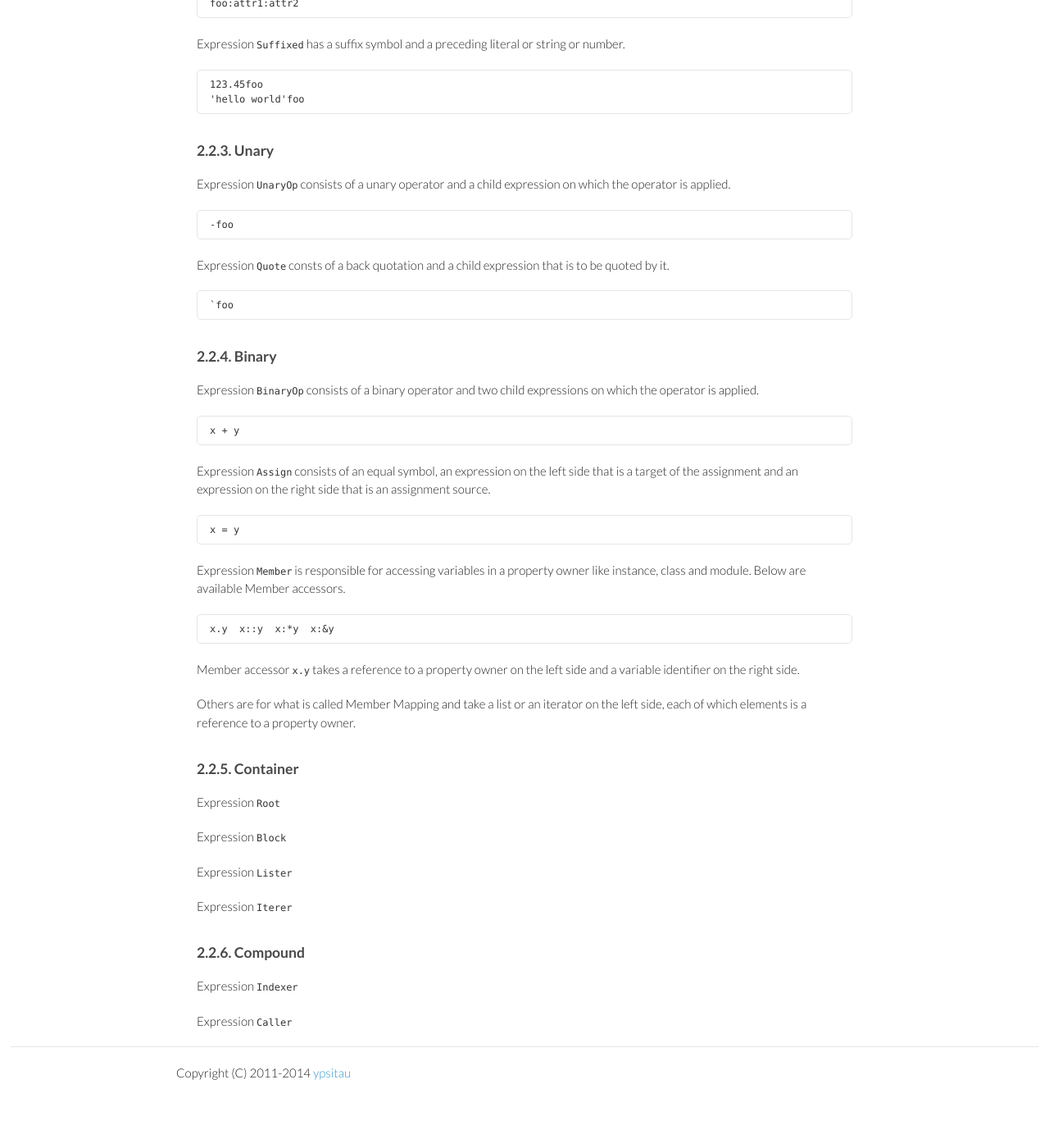
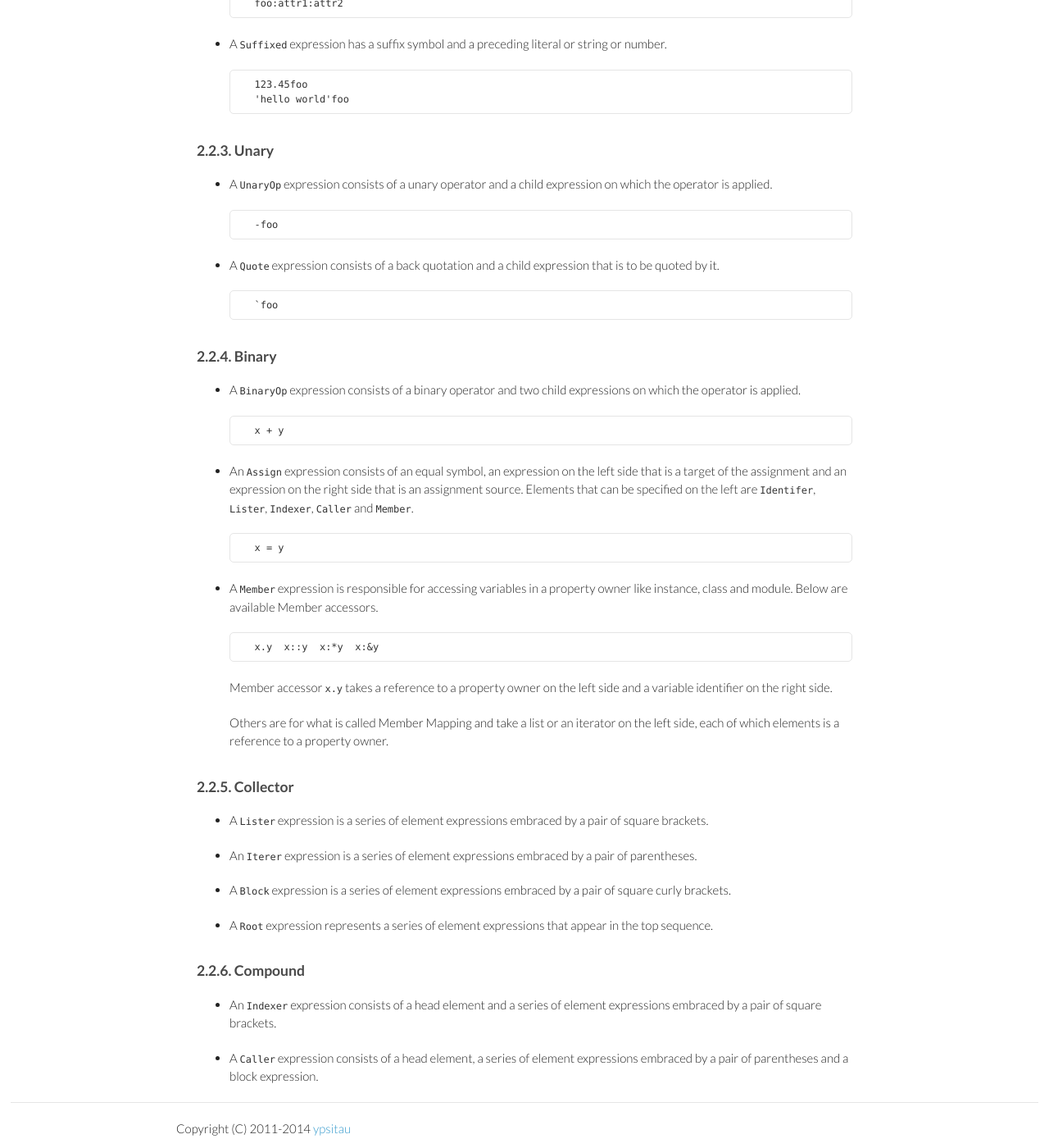
Before and after one commit to rudidude86/gura-lang.github.io, a Jekyll site: the page built from documents/Syntax.md, in a window 1280 px wide and 1400 px high, scrolled down 7688 px. Shown: the whole window at 82% size. Built offline with Jekyll 4.4.1, drawn with Linux system fonts in a browser that asks for light colours; Markdown is read by kramdown in place of the engine named in the settings; before the commit the page ends 9021 px from its top, so only the background shows below that; some of the changed text lies outside the part shown.

Commit message:
updated document

```diff
--- a/documents/Syntax.md
+++ b/documents/Syntax.md
@@ -225,7 +225,7 @@ It's categorized in the following types:
 See section [Operator](Operator.html) for more detail.
 
 
-### {{ page.chapter }}.1.5. Container
+### {{ page.chapter }}.1.5. Collector
 
 Multiple elements can be grouped by surronding them with a pair of brackets.
 There are three types of brackets as listed below.
@@ -268,7 +268,7 @@ There are three types of brackets as listed below.
 
         repeat (3) {|i| println(i)}
 
-Elements in a container can be separated by a comma character or a line feed.
+Elements in a collector can be separated by a comma character or a line feed.
 The following two codes have the same result.
 
     [1, 2, 3, 4]
@@ -361,84 +361,89 @@ The following figure shows a hierarchy of all the expression.
            +- Binary <----+- BinaryOp
            |              +- Assign
            |              `- Member
-           +- Container <-+- Root
+           +- Collector <-+- Lister
+           |              +- Iterer
            |              +- Block
-           |              +- Lister
-           |              `- Iterer
+           |              `- Root
            `- Compound <--+- Indexer
                           `- Caller
 
 
 ### {{ page.chapter }}.2.2. Simple Expression
 
-Expression `Value` holds a value of `number`, `string` or `binary` type.
-Those types of value are described with string literal, number literal
-and b-prefixed string literal in a script respectively.
+* A `Value` expression holds a value of `number`, `string` or `binary` type.
+  Those types of value are described with string literal, number literal
+  and b-prefixed string literal in a script respectively.
 
-    3.141
-    'hello'
-    b'\x00\x01\x02\0x03'
+        3.141
+        'hello'
+        b'\x00\x01\x02\0x03'
 
-Expression `Identifier` consists of a symbol and zero or more attributes trailing it.
+* An `Identifier` expression consists of a symbol and zero or more attributes trailing it.
 
-    foo:attr1:attr2
+        foo:attr1:attr2
 
-Expression `Suffixed` has a suffix symbol and a preceding literal or string or number.
+* A `Suffixed` expression has a suffix symbol and a preceding literal or string or number.
 
-    123.45foo
-    'hello world'foo
+        123.45foo
+        'hello world'foo
 
 ### {{ page.chapter }}.2.3. Unary
 
-Expression `UnaryOp` consists of a unary operator
-and a child expression on which the operator is applied.
+* A `UnaryOp` expression consists of a unary operator
+  and a child expression on which the operator is applied.
 
-    -foo
+        -foo
 
-Expression `Quote` consts of a back quotation
-and a child expression that is to be quoted by it.
+* A `Quote` expression consists of a back quotation
+  and a child expression that is to be quoted by it.
 
-    `foo
+        `foo
 
 ### {{ page.chapter }}.2.4. Binary
 
-Expression `BinaryOp` consists of a binary operator
-and two child expressions on which the operator is applied.
+* A `BinaryOp` expression consists of a binary operator
+  and two child expressions on which the operator is applied.
 
-    x + y
+        x + y
 
-Expression `Assign` consists of an equal symbol,
-an expression on the left side that is a target of the assignment
-and an expression on the right side that is an assignment source.
+* An `Assign` expression consists of an equal symbol,
+  an expression on the left side that is a target of the assignment
+  and an expression on the right side that is an assignment source.
+  Elements that can be specified on the left are
+  `Identifer`, `Lister`, `Indexer`, `Caller` and `Member`.
 
-    x = y
+        x = y
 
-Expression `Member` is responsible for accessing variables
-in a property owner like instance, class and module.
-Below are available Member accessors.
+* A `Member` expression is responsible for accessing variables
+  in a property owner like instance, class and module.
+  Below are available Member accessors.
 
-    x.y  x::y  x:*y  x:&y
+        x.y  x::y  x:*y  x:&y
 
-Member accessor `x.y` takes a reference to a property owner on the left side
-and a variable identifier on the right side.
+  Member accessor `x.y` takes a reference to a property owner on the left side
+  and a variable identifier on the right side.
 
-Others are for what is called Member Mapping and take a list or an iterator on the left side,
-each of which elements is a reference to a property owner.
+  Others are for what is called Member Mapping and take a list or an iterator on the left side,
+  each of which elements is a reference to a property owner.
 
 
-### {{ page.chapter }}.2.5. Container
+### {{ page.chapter }}.2.5. Collector
 
-Expression `Root`
+* A `Lister` expression is a series of element expressions embraced by a pair of square brackets.
 
-Expression `Block`
+* An `Iterer` expression is a series of element expressions embraced by a pair of parentheses.
 
-Expression `Lister`
+* A `Block` expression is a series of element expressions embraced by a pair of square curly brackets.
 
-Expression `Iterer`
+* A `Root` expression represents a series of element expressions that appear in the top sequence.
 
 
 ### {{ page.chapter }}.2.6. Compound
 
-Expression `Indexer`
+* An `Indexer` expression consists of a head element
+  and a series of element expressions embraced by a pair of square brackets.
 
-Expression `Caller`
+* A `Caller` expression consists of a head element,
+  a series of element expressions embraced by a pair of parentheses
+  and a block expression.
```
Also changed, not shown: documents/Operator.md (+14 -1 lines).
